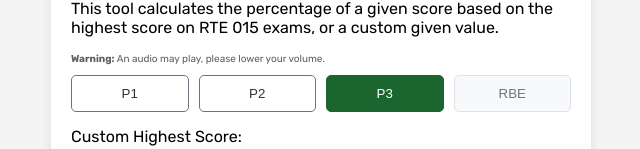
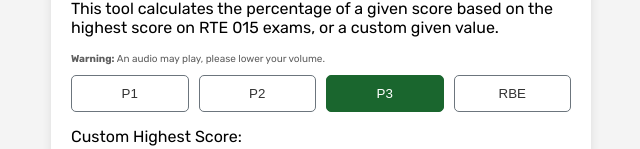
Before and after one commit to unitedastronomer/posipercentgrade, a plain HTML site: page index.html in a window 1280 px wide. Shown: the part 122-271 px from the top of the page, without its empty margins (319-959 px from the left). Drawn offline with nearby package versions, Linux system fonts and the light colour scheme.

Commit message:
Unlock RBE option

```diff
--- a/index.html
+++ b/index.html
@@ -180,7 +180,7 @@
             <button class="score-button" data-score="96">P1</button>
             <button class="score-button" data-score="96">P2</button>
             <button class="score-button active" data-score="92">P3</button>
-            <button class="score-button inactive" data-score="0" disabled>RBE</button>
+            <button class="score-button" data-score="96">RBE</button>
         </div>
 
         <label for="customHighestScore">Custom Highest Score:</label>
```
